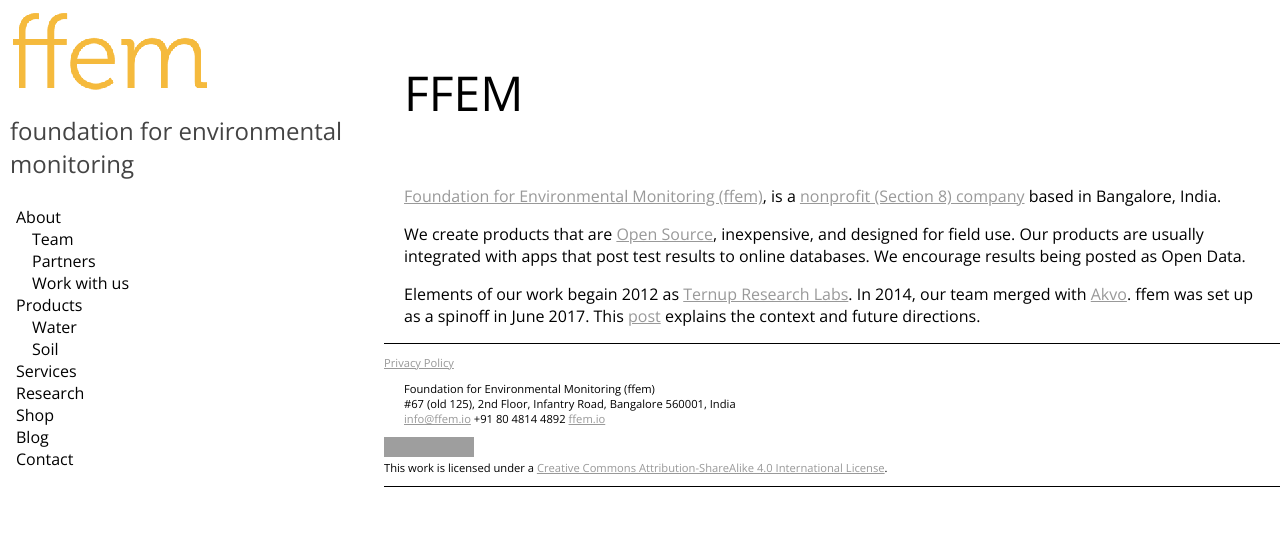
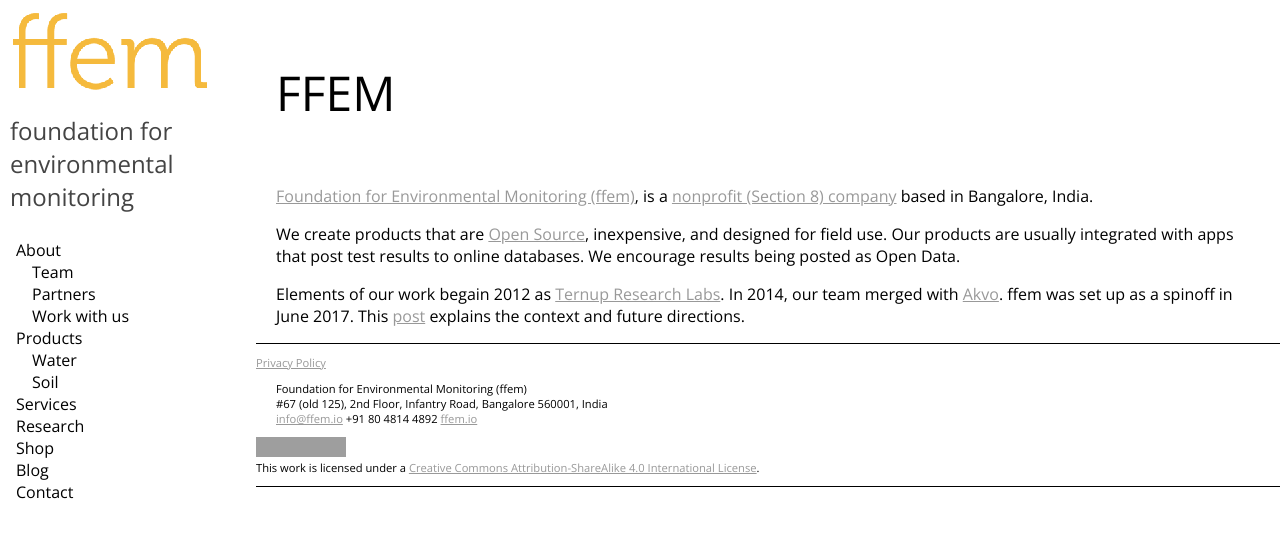
Before and after one commit to adraman/foundation-for-environmental-monitoring.github.io, a Jekyll site: the page built from index.md, in a window 1280 px wide. Shown: the top 538 px of the page. Built offline with Jekyll 4.4.1, drawn with Linux system fonts in a browser that asks for light colours; grey boxes are pictures that could not be loaded.

Commit message:
Reduced nav width

```diff
--- a/styles/screen.css
+++ b/styles/screen.css
@@ -6,7 +6,7 @@ body {
 }
 
 article {
-  margin-left: 30%;
+  margin-left: 20%;
   min-width: 600px;
 }
 
@@ -33,7 +33,7 @@ footer {
 	font-size: 0.7em;
 	border-top: 1px solid #000;
 	border-bottom: 1px solid #000;
-  margin-left: 30%;
+  margin-left: 20%;
 }
 
 footer p {
@@ -119,7 +119,7 @@ nav ul {
   left: 0;
   height: 100%;
   min-height: 500px;
-	width: 30%;
+	width: 20%;
   min-width: 200px;
   background-color: #fff;
 }
```
